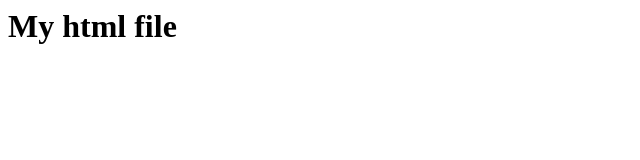
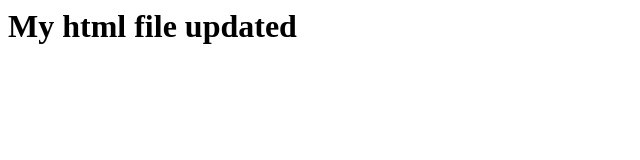
Before and after one commit to AniketBhole/Jenkins, a plain HTML site: page index.html in a window 1280 px wide. Shown: the whole page, without its empty margins (0-640 px from the left). Drawn offline with Linux system fonts and the light colour scheme.

Commit message:
modified

```diff
--- a/index.html
+++ b/index.html
@@ -1 +1 @@
-<h1> My html file <h1/>
+<h1> My html file updated<h1/>
```
